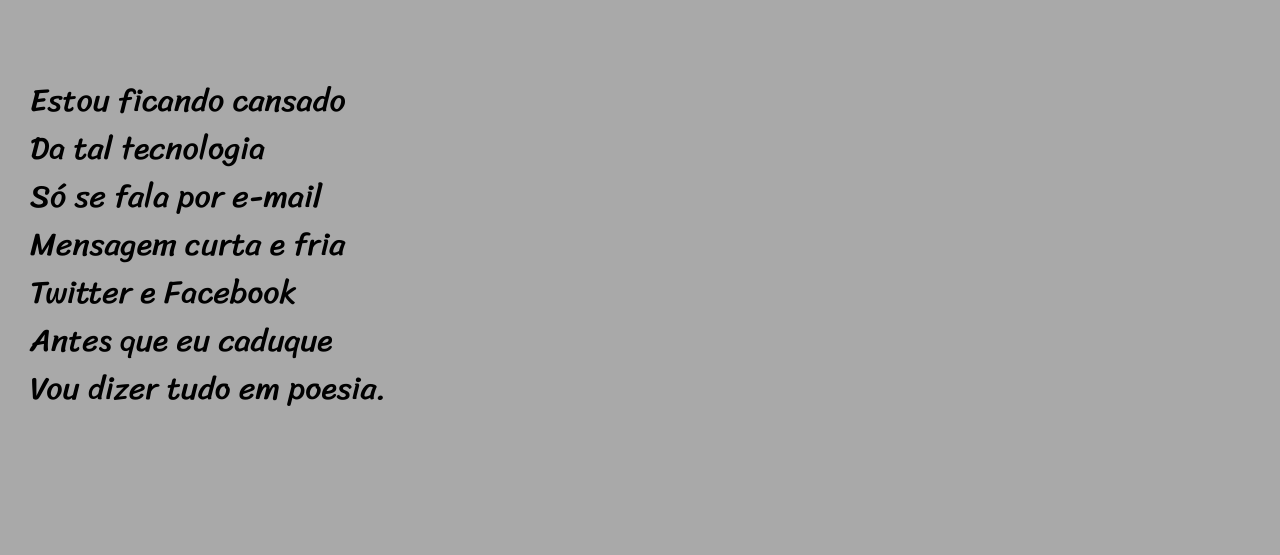
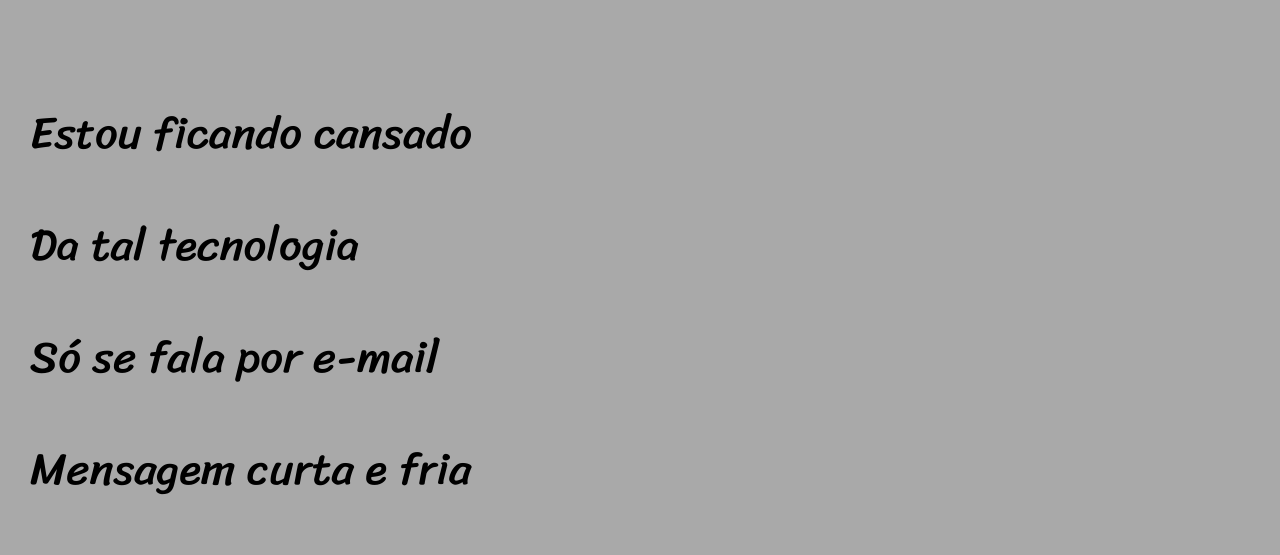
Before and after one commit to Henrique-HsR/Projeto-Cordel, a plain HTML site: page index.html in a window 1280 px wide. Shown: the part 213-768 px from the top of the page. Drawn offline with Linux system fonts and the light colour scheme.

Commit message:
correção tamanho fonte

```diff
--- a/estilo/style.css
+++ b/estilo/style.css
@@ -54,9 +54,9 @@ section {
     padding-top: 10vh;
     padding-left: 30px;
     padding-bottom: 10vh;
-    line-height: 1.5em;
+    line-height: 2.5em;
     font-family: var(--fonte3);
-    font-size: 2.5vw;
+    font-size: 3.5vw;
 }
 
 section > p {
```
